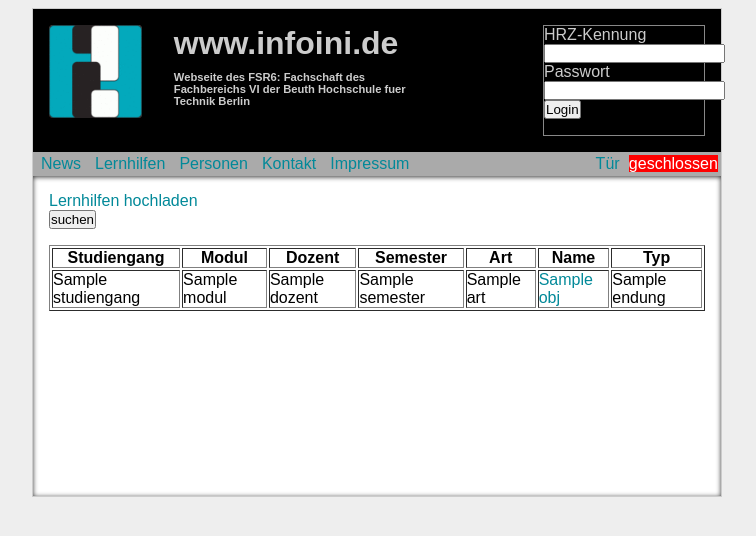
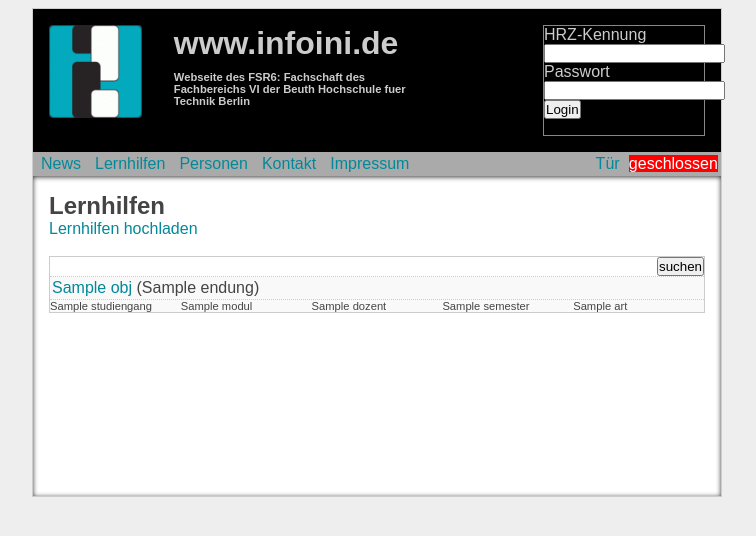
Before and after one commit to baracoder/infoini-django, a Django app: template templates/lernhilfen/index.html in a window 1280 px wide. Shown: the top 536 px of the page, without its empty margins (263-1019 px from the left). Run offline with Django 3.2, Linux system fonts and the light colour scheme; the template is opened without the code that fills it: most values are stand-ins (such as "Sample title", 1, 10 or a date in 2020); parts of the project's set-up code (start-up, migrations or seed data) failed here and were passed over.

Commit message:
templates für lernhilfen modifiziert, style angepasst

```diff
--- a/media/style.css
+++ b/media/style.css
@@ -30,4 +30,10 @@ body {background-color:#eee;}
 #main .content h2 {margin:0;}
 #main .content .meta {font-size:0.7em;text-align:right;border-top:1px dotted #CCC;}
 #main .content p {font-size:0.9em;line-height:1.2em;margin:0;padding-bottom:1em;}
-#main .content ul {padding-left:1em;}
+
+
+/*lernhilfen*/
+.lernhilfen ul.filter { margin:0;}
+.lernhilfen .filter li {width:20%;display:block;float:left;}
+.lernhilfen .filter label {display:block;}
+.lernhilfen .filter select {width:100%;}
--- a/templates/lernhilfen/index.html
+++ b/templates/lernhilfen/index.html
@@ -2,35 +2,57 @@
 
 
 {% block content %}
-
+<h2>Lernhilfen</h2>
+<div class="lernhilfen">
 <a href="/lernhilfen/upload/">Lernhilfen hochladen</a>
+<br/>
+<br/>
 
 <form action="." method="GET">
-    {{ filter.form}}
-    <input type="submit" value="suchen"/>
+<div class="filelist" style="border:1px solid #ccc;border-bottom:0;clear:both;">
+        <div class="meta-head" style="text-align:left;font-size:0.9em;font-weight:bold;border-bottom:1px dotted #ccc;">
+            <ul class="filter">
+                {{ filter.form.as_ul}}
+            </ul>
+            <div align="right" style="clear:both;">
+                <input type="submit" value="suchen"/>
+                {% if user.is_staff %}
+                <a href="/lernhilfen/?{{ q }}&ungesichtet=">nur ungesichtete anzeigen</a>
+                {% endif %}
+            </div>
+        </div>
+{% for obj in l %}
+    <div class="filerow" style="background-color:{% cycle '#f9f9f9' '#f2f2f2' %};border-bottom:1px solid #ccc;clear:both;">
+        <div class="name" style="padding:2px;">
+            <a href="{{ obj.datei.url }}" target="_blank">{{ obj.name }}</a>
+            ({{ obj.endung|cut:'.' }})
+            {% if user.is_staff %}
+            <div style="float:right;">
+                {% if not obj.gesichtet %}
+                <a href="/lernhilfen/sichten/{{obj.id}}/{{ q }}">
+                    <img src="/admin/media/img/admin/icon-yes.gif" alt="als gesichtet markieren"/>
+                </a>
+                {% endif %}
+                <a href="/admin/lernhilfen/lernhilfe/{{ obj.id }}/">
+                    <img src="/admin/media/img/admin/icon_changelink.gif" alt="Bearbeiten/Löschen" />
+                </a>
+            </div>
+            {% endif %}
+
+            <div style="clear:both;"></div>
+        </div>
+        <div class="meta" style="text-align:left;font-size:0.7em;border-top:1px dotted #ccc;">
+            <span style="width:20%;display:block;float:left;">{{ obj.studiengang }}</span>
+            <span style="width:20%;display:block;float:left;">{{ obj.modul }}</span>
+            <span style="width:20%;display:block;float:left;">{{ obj.dozent }}</span>
+            <span style="width:20%;display:block;float:left;">{{ obj.semester }}</span>
+            <span style="width:20%;display:block;float:left;">{{ obj.art }}</span>
+            <div style="clear:both;"></div>
+        </div>
+    </div>
+{% endfor %}
+</div>
+
 </form>
-
-<table width="100%" border="1">
-    <tr>
-        <th>Studiengang</th>
-        <th>Modul</th>
-        <th>Dozent</th>
-        <th>Semester</th>
-        <th>Art</th>
-        <th>Name</th>
-        <th>Typ</th>
-    </tr>
-{% for obj in filter.qs %}
-    <tr>
-        <td>{{ obj.studiengang }}</td>
-        <td>{{ obj.modul }}</td>
-        <td>{{ obj.dozent }}</td>
-        <td>{{ obj.semester }}</td>
-        <td>{{ obj.art }}</td>
-        <td><a href="{{ obj.datei.url }}" target="_blank">{{ obj.name }}</a></td>
-        <td>{{ obj.endung }}</td>
-    </tr>
-{% endfor %}
-</table>
-
+</div>
 {% endblock %}
```
Also changed, not shown: templates/lernhilfen/upload.html (+8 -3 lines).
